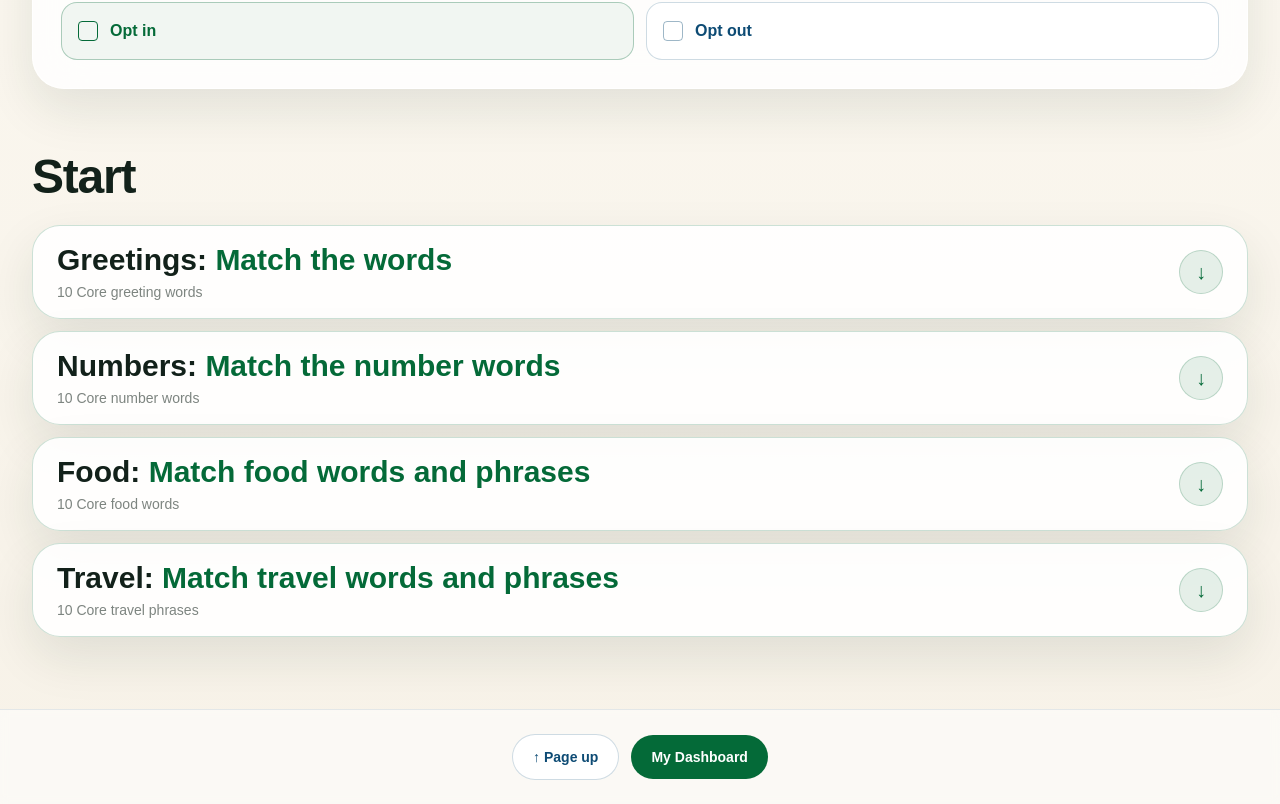
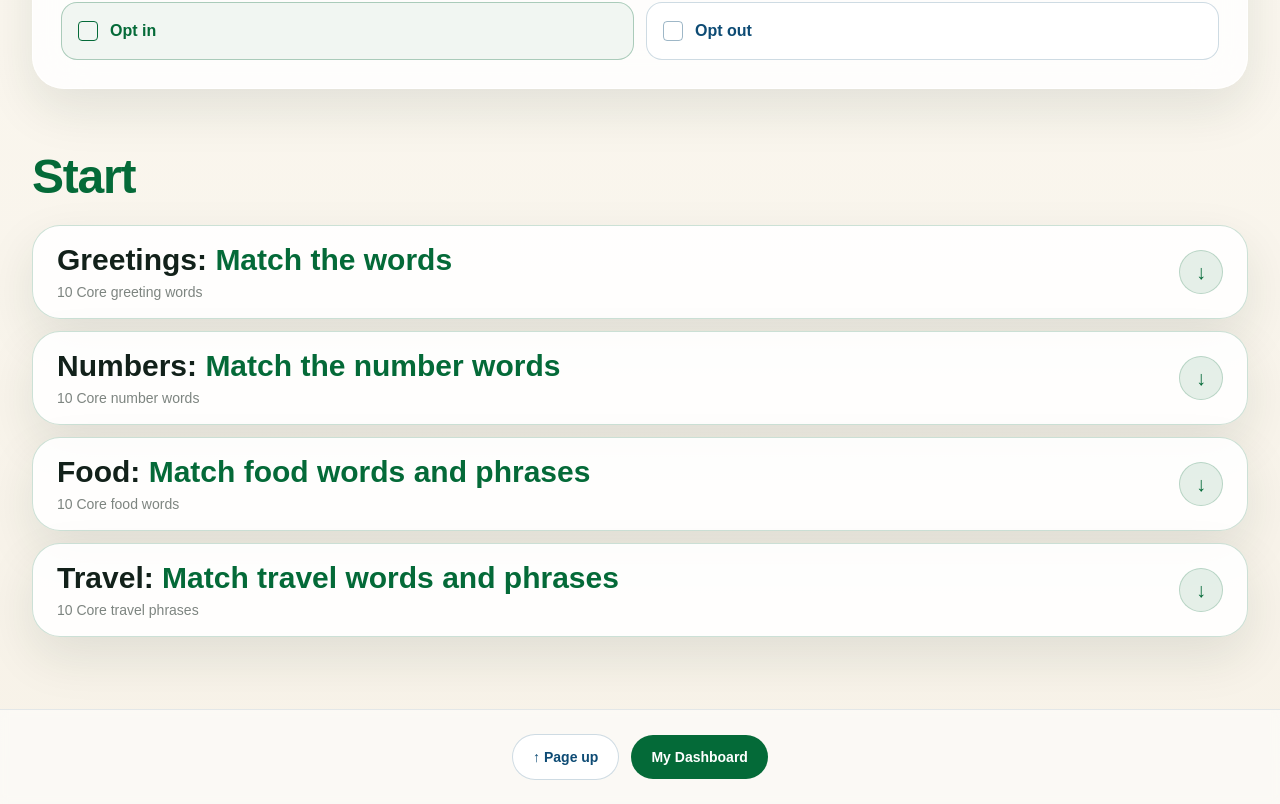
Before and after one commit to akgaza7/PORTULGIZA, a Next.js app in the folder site/: page / in a window 1280 px wide. Shown: the part 1278-2082 px from the top of the page. Built offline with nearby package versions, Linux system fonts and the light colour scheme; no server answers.

Commit message:
Use green Start heading

```diff
--- a/site/components/dashboard-shell.tsx
+++ b/site/components/dashboard-shell.tsx
@@ -146,7 +146,7 @@ export function DashboardShell() {
       <section id="learn" className="mt-14 scroll-mt-6 pb-6">
         <div className="mb-6 flex flex-col justify-between gap-3 sm:flex-row sm:items-end">
           <div>
-            <h2 className="mt-2 font-display text-4xl font-bold tracking-tight sm:text-5xl">Start</h2>
+            <h2 className="mt-2 font-display text-4xl font-bold tracking-tight text-portugalGreen sm:text-5xl">Start</h2>
           </div>
         </div>
 
```
